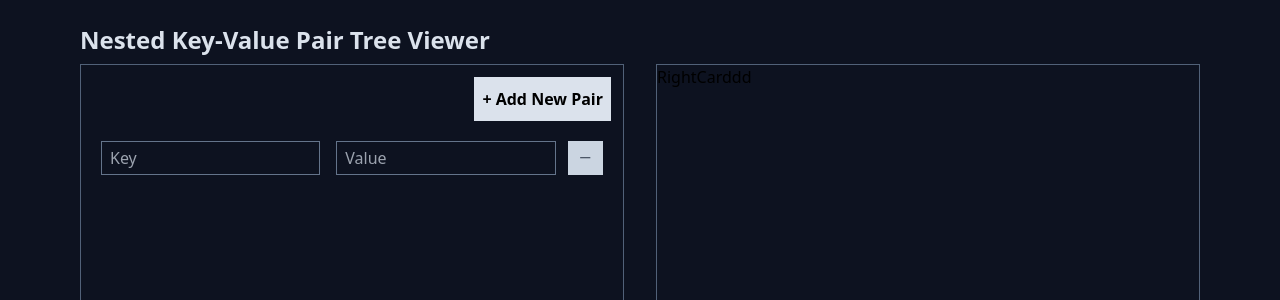
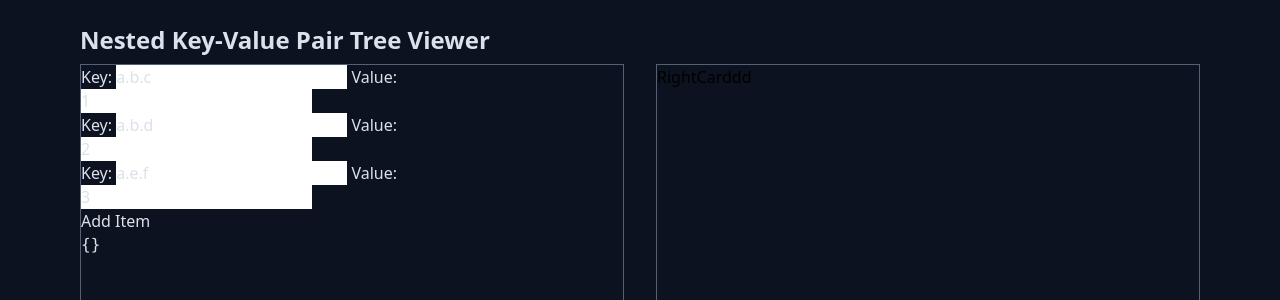
Before and after one commit to JiangShuuu/frontier_cool_2023, a Vue app in the folder 02/: page / in a window 1280 px wide. Shown: the top 300 px of the page. Built offline with nearby package versions, Linux system fonts and the light colour scheme.

Commit message:
first modal

```diff
--- a/02/src/components/LeftCard/index.vue
+++ b/02/src/components/LeftCard/index.vue
@@ -1,11 +1,63 @@
 <template>
-  <div class="border border-blue">
-    <div class="flex items-center justify-end p-3">
+  <div class="border border-blue text-white">
+    <!-- <div class="flex items-center justify-end p-3">
       <button class="bg-white px-2 py-2.5 font-bold">+ Add New Pair</button>
     </div>
-    <Card />
+    <Card /> -->
+    <div>
+    <div v-for="(item, index) in input.items" :key="index">
+      <label>
+        Key:
+        <input type="text" v-model="item.key" @input="generateObject()">
+      </label>
+      <label>
+        Value:
+        <input type="text" v-model="item.value" @input="generateObject()">
+      </label>
+    </div>
+    <button @click="addItem">Add Item</button>
+    <div>
+      <pre>{{ input.output }}</pre>
+    </div>
+  </div>
   </div>
 </template>
 <script lang="ts" setup>
 import Card from './Card.vue'
+import { ref, reactive } from 'vue'
+
+const input = reactive({
+  items: [
+    { key: 'a.b.c', value: '1' },
+    { key: 'a.b.d', value: '2' },
+    { key: 'a.e.f', value: '3' }
+  ],
+  output: {}
+});
+
+function addItem() {
+  input.items.push({ key: '', value: '' });
+}
+
+function generateObject() {
+  input.output = {};
+
+  input.items.forEach((item:any) => {
+    if (item.key && item.value) {
+      let objRef = input.output as any;
+      const keys = item.key.split('.');
+      keys.forEach((key:any, index:any) => {
+        if (index === keys.length - 1) {
+          objRef[key] = item.value;
+        } else {
+          if (!objRef.hasOwnProperty(key)) {
+            objRef[key] = {};
+          }
+          objRef = objRef[key];
+        }
+      });
+    }
+  });
+}
+
 </script>
--- a/02/src/views/Home.vue
+++ b/02/src/views/Home.vue
@@ -12,19 +12,3 @@
 import LeftCard from '~/components/LeftCard/index.vue'
 import RightCard from '~/components/RightCard/index.vue'
 </script>
-
-
-<style scoped>
-.logo {
-  height: 6em;
-  padding: 1.5em;
-  will-change: filter;
-  transition: filter 300ms;
-}
-.logo:hover {
-  filter: drop-shadow(0 0 2em #646cffaa);
-}
-.logo.vue:hover {
-  filter: drop-shadow(0 0 2em #42b883aa);
-}
-</style>
```
